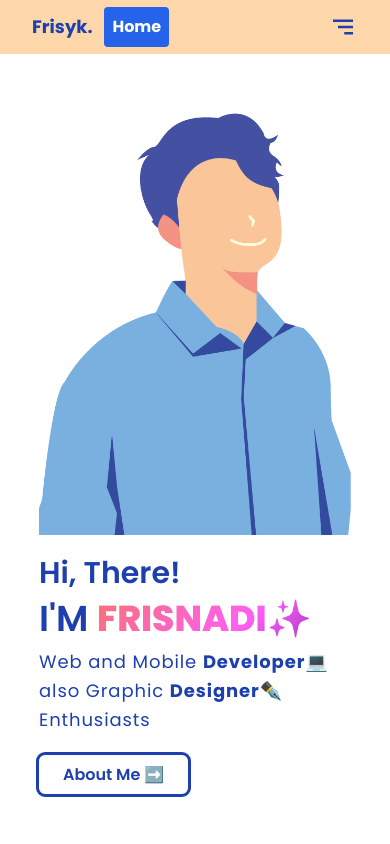
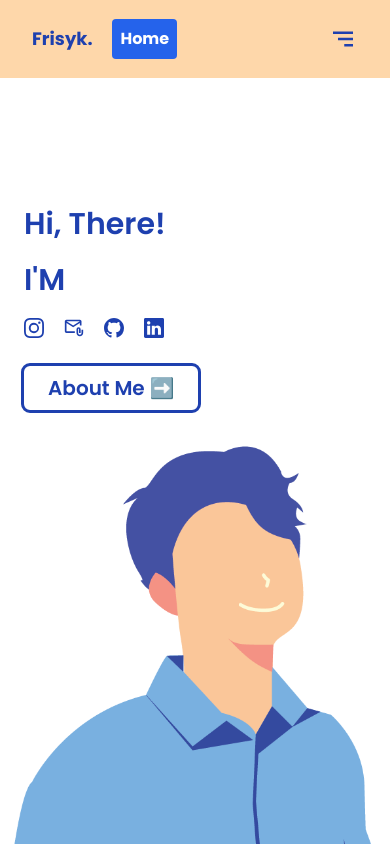
Before and after one commit to Frisyk/star, a Next.js app: page / in a window 390 px wide. Shown: the top 844 px of the page. Built offline with nearby package versions, Linux system fonts and the light colour scheme.

Commit message:
styles: animations

```diff
--- a/app/about/page.jsx
+++ b/app/about/page.jsx
@@ -2,10 +2,6 @@
 import Image from "next/image";
 import profile from "@/public/portofolio/15.png";
 import Link from "next/link";
-
-export const metadata = {
-    title: "About"
-};
 
 export default function AboutPage() {
     return (
@@ -19,7 +15,7 @@
                 animateState: { opacity: 1 },
                 exitState: { opacity: 0 }
             }}
-            className="min-h-screen bg-orange-100 flex flex-col items-center justify-center p-10"
+            className="min-h-screen bg-orange-100 flex flex-col -mt-3 items-center justify-center p-10"
         >
             <div className="max-w-5xl w-full lg:flex items-center justify-center gap-10">
                 <div className="lg:w-1/3">
--- a/app/layout.jsx
+++ b/app/layout.jsx
@@ -7,11 +7,54 @@
 
 export const metadata = {
   title: {
-    default: 'Frisyk',
-    template: '%s | Frisyk',
+    default: "Frisyk - Web Developer & Mobile Developer",
+    template: "%s | Frisyk",
   },
-  description: 'frisnadi Nurul Huda or Frisyk web developer frontend android mobile development',
-}
+  description:
+    "Frisnadi Nurul Huda, atau dikenal sebagai Frisyk, adalah seorang Web Developer dan Mobile Developer yang berfokus pada pengembangan aplikasi berbasis Next.js, React.js, dan Android. Dengan pengalaman dalam membangun website interaktif, aplikasi berbasis mobile, serta optimasi performa web, Frisyk siap membantu menciptakan solusi digital yang inovatif dan berkualitas.",
+
+  openGraph: {
+    title: "Frisyk - Web Developer & Mobile Developer",
+    description:
+      "Frisnadi Nurul Huda (Frisyk) adalah seorang profesional di bidang Web Development dan Mobile Development, mengembangkan aplikasi dengan Next.js, React.js, dan Android. Dengan keahlian dalam desain responsif, UX/UI, serta performa tinggi, Frisyk menawarkan layanan pengembangan web dan aplikasi mobile yang modern dan inovatif.",
+    url: "https://frisyk.vercel.app",
+    type: "website",
+    images: [
+      {
+        url: "https://frisyk.vercel.app/og-image.jpg", // Ganti dengan gambar OG yang relevan
+        width: 1200,
+        height: 630,
+        alt: "Frisyk - Web Developer & Mobile Developer",
+      },
+    ],
+  },
+
+  twitter: {
+    card: "summary_large_image",
+    title: "Frisyk - Web Developer & Mobile Developer",
+    description:
+      "Frisyk adalah seorang Web Developer dan Mobile Developer berpengalaman yang membangun website dan aplikasi berbasis Next.js, React.js, dan Android. Dengan keahlian dalam pengembangan front-end dan optimasi performa, Frisyk menawarkan solusi digital yang efektif dan inovatif.",
+    site: "@frisyk", // Ganti dengan username Twitter (jika ada)
+    images: ["https://frisyk.vercel.app/twitter-image.jpg"], // Ganti dengan gambar Twitter yang sesuai
+  },
+
+  keywords: [
+    "Web Developer",
+    "Mobile Developer",
+    "Frontend Developer",
+    "Next.js",
+    "React.js",
+    "Android Developer",
+    "Website Development",
+    "Frisyk",
+    "UI/UX Design",
+    "Optimasi Performa Web",
+  ],
+
+  robots: "index, follow",
+  author: "Frisnadi Nurul Huda",
+};
+
 
 export default function RootLayout({ children }) {
   return (
@@ -19,7 +62,6 @@
       <body className={`${inter.className} no-scrollbar`}>
           <Header />
           {children}
-        <Footer />
         </body>
     </html>
   )
--- a/app/page.jsx
+++ b/app/page.jsx
@@ -1,74 +1,15 @@
 "use client"
+import { Home } from "@/components/Home";
 import { motion } from "framer-motion";
 import Image from "next/image";
 import Link from "next/link";
+import AboutPage from "./about/page";
 
-export default function Home() {
+export default function page() {
   return (
-    <div className="home flex flex-col my-10 h-screen lg:gap-10 gap-5 pb-10 lg:flex-row items-center w-4/5 mx-auto">
-      {/* Animated Image */}
-      <motion.div
-        initial={{ opacity: 0, y: -50 }}
-        animate={{ opacity: 1, y: 0 }}
-        transition={{ duration: 1, ease: "easeOut" }}
-      >
-        <Image
-          src="/photo/profil2.png"
-          width={1000}
-          height={1200}
-          alt="Frisnadiyk"
-          className="relative w-full bottom-0 lg:w-[800px] -z-10"
-        />
-      </motion.div>
-
-      {/* Animated Text Section */}
-      <motion.div
-        className="text-blue-800 flex flex-col gap-2"
-        initial={{ opacity: 0, x: 50 }}
-        animate={{ opacity: 1, x: 0 }}
-        transition={{ duration: 1.2, ease: "easeOut" }}
-      >
-        <motion.h1
-          className="lg:text-5xl text-3xl font-semibold"
-          initial={{ opacity: 0 }}
-          animate={{ opacity: 1 }}
-          transition={{ delay: 0.5, duration: 1 }}
-        >
-          Hi, There!
-        </motion.h1>
-        <motion.h1
-          className="lg:text-7xl text-4xl font-semibold uppercase"
-          initial={{ opacity: 0 }}
-          animate={{ opacity: 1 }}
-          transition={{ delay: 0.7, duration: 1 }}
-        >
-          I&apos;m{' '}
-          <span className="animated-gradient relative text-transparent bg-clip-text font-extrabold ">
-            Frisnadi✨
-          </span>
-        </motion.h1>
-        <motion.p
-          className="lg:text-3xl text-lg tracking-wider lg:py-2 leading-relaxed mb-5"
-          initial={{ opacity: 0 }}
-          animate={{ opacity: 1 }}
-          transition={{ delay: 1, duration: 1 }}
-        >
-          Web and Mobile <span className="font-bold">Developer💻</span> also Graphic{' '}
-          <span className="font-bold">Designer✒️</span> Enthusiasts
-        </motion.p>
-        <motion.div
-          initial={{ opacity: 0, scale: 0.9 }}
-          animate={{ opacity: 1, scale: 1 }}
-          transition={{ delay: 1.2, duration: 0.8 }}
-        >
-          <Link
-            href="/about"
-            className="bg-transparent text-blue-800 font-semibold t ext-xl py-2 px-6 rounded-md w-fit outline outline-blue-800 hover:bg-blue-800 hover:text-white duration-300"
-          >
-            About Me ➡️
-          </Link>
-        </motion.div>
-      </motion.div>
-    </div>
+    <>
+      <Home/>
+      {/* <AboutPage/> */}
+    </>
   );
 }
--- a/components/Footer.jsx
+++ b/components/Footer.jsx
@@ -1,17 +1,14 @@
 import Link from 'next/link'
-import { BsInstagram, BsWhatsapp, BsGithub, BsLinkedin } from 'react-icons/bs'
+import { BsInstagram, BsGithub, BsLinkedin } from 'react-icons/bs'
+import { MdOutlineAttachEmail } from "react-icons/md";
 
-export default function Footer() {
+export function Footer() {
     return (
-        <footer className="flex w-full items-center mt-10 justify-between p-10 gap-3 lg:gap-10 text-sm lg:text-xl font-bold text-gray-600">
-            <p>Frisyk.</p>
             <section className="flex text-xl md:text-2xl lg:text-3xl gap-5 lg:gap-8">
                 <Link target='_blank' className="hover:text-red-700" href={'https://www.instagram.com/frisnadiyk/'} ><BsInstagram /> </Link>
-                <Link target='_blank' className="hover:text-green-600" href={'https://wa.me/6285225505839'} ><BsWhatsapp  /> </Link>
+                <a target='_blank' className="hover:text-green-600" href='mailto:frisnadi1@gmail.com' ><MdOutlineAttachEmail /> </a>
                 <Link target='_blank' className="hover:text-gray-800" href={'https://github.com/frisyk'} ><BsGithub /> </Link>
                 <Link target='_blank' className="hover:text-blue-600" href={'https://www.linkedin.com/in/frisnadi-nurul-huda-883334247/'} ><BsLinkedin /> </Link>
             </section>
-            <p>&#169;2023</p>
-        </footer>
     )
 }
--- a/components/Header.jsx
+++ b/components/Header.jsx
@@ -4,17 +4,17 @@
 import { IoMdClose } from 'react-icons/io';
 import Link from 'next/link';
 import { usePathname } from 'next/navigation';
+import { motion, AnimatePresence } from 'framer-motion';
 
 export default function Header() {
   const [nav, setNav] = useState(false);
   const handleNav = () => setNav(!nav);
   const pathname = usePathname();
 
-  // Function to extract page title from pathname
   const getPageTitle = (pathname) => {
     if (pathname === '/') return 'Home';
-    const title = pathname.substring(1); // Remove the leading '/'
-    return title.charAt(0).toUpperCase() + title.slice(1); // Capitalize the first letter
+    const title = pathname.substring(1);
+    return title.charAt(0).toUpperCase() + title.slice(1);
   };
 
   const pageTitle = getPageTitle(pathname);
@@ -24,7 +24,6 @@
     { href: '/about', text: 'About' },
     { href: '/projects', text: 'Projects' },
     { href: '/gallery', text: 'Gallery' },
-    { href: '/services', text: 'Services' },
   ];
 
   return (
@@ -52,16 +51,15 @@
 
       {/* Responsive Navigation */}
       <nav className="lg:hidden w-full mx-auto sticky top-0 z-10">
-        <div className="flex justify-between bg-orange-200 items-center px-5">
-            <div className='flex items-center'>
+        <div className="flex justify-between bg-orange-200 items-center px-5 py-3">
+          <div className="flex items-center">
             <Link prefetch={false} className="p-3 font-bold text-lg text-blue-800" href="/">
               Frisyk.
             </Link>
-                <span className="mr-2 text-white bg-blue-600 font-bold p-2 rounded">{pageTitle}</span>
+            <span className="ml-2 text-white bg-blue-600 font-bold p-2 rounded">{pageTitle}</span>
           </div>
 
-
-            <div className='p-3 cursor-pointer text-blue-800'>
+          <div className="p-3 cursor-pointer text-blue-800">
             {!nav ? (
               <BiMenuAltRight onClick={handleNav} size={30} />
             ) : (
@@ -70,11 +68,32 @@
           </div>
         </div>
 
-        <div
-          className={`${
-            nav ? 'absolute w-full' : 'absolute left-[-1000px]'
-          } h-screen flex flex-col justify-center gap-5 ease-in duration-500 text-center bg-white`}
+        {/* AnimatePresence untuk transisi keluar/masuk */}
+        <AnimatePresence>
+          {nav && (
+            <>
+              {/* Overlay saat menu terbuka */}
+              <motion.div
+                className="fixed inset-0 bg-black bg-opacity-50 z-10"
+                initial={{ opacity: 0 }}
+                animate={{ opacity: 1 }}
+                exit={{ opacity: 0 }}
+                onClick={handleNav}
+              />
+
+              {/* Sidebar menu */}
+              <motion.div
+                className="fixed top-0 right-0 h-screen w-3/4 bg-white shadow-lg flex flex-col justify-center gap-5 text-center z-20"
+                initial={{ x: '100%' }}
+                animate={{ x: 0 }}
+                exit={{ x: '100%' }}
+                transition={{ duration: 0.3, ease: 'easeInOut' }}
               >
+                {/* Tombol X di dalam sidebar */}
+                <div className="absolute top-5 right-5">
+                  <IoMdClose className="text-gray-600 hover:text-red-500 cursor-pointer" size={30} onClick={handleNav} />
+                </div>
+
                 {navLinks.map((link) => (
                   <Link
                     key={link.href}
@@ -86,7 +105,10 @@
                     {link.text}
                   </Link>
                 ))}
-        </div>
+              </motion.div>
+            </>
+          )}
+        </AnimatePresence>
       </nav>
     </>
   );
--- /dev/null
+++ b/components/Home.jsx
@@ -0,0 +1,90 @@
+import React, { useState, useEffect } from "react";
+import { motion, AnimatePresence } from "framer-motion";
+import Image from "next/image";
+import Link from "next/link";
+import { Footer } from "./Footer";
+
+export function Home() {
+  const texts = ["Frisnadi✨", "Web Dev💻", "Mobile Dev📱", "Backend Dev🫙"];
+  const [index, setIndex] = useState(0);
+
+  useEffect(() => {
+    const interval = setInterval(() => {
+      setIndex((prevIndex) => (prevIndex + 1) % texts.length);
+    }, 2500); // Ganti teks setiap 2.5 detik
+    return () => clearInterval(interval);
+  }, []);
+
+  return (
+    <div className="flex flex-col h-screen lg:gap-10 gap-5 lg:flex-row items-center w-full mx-auto">
+      {/* Animated Image */}
+      <motion.div
+        initial={{ opacity: 0, scale: 0.8, rotate: -10 }}
+        animate={{ opacity: 1, scale: 1, rotate: 0 }}
+        transition={{ duration: 1.2, ease: "easeOut" }}
+        className="order-2 md:order-1 mt-auto lg:mt-0 "
+      >
+        <Image
+          src="/photo/profil2.png"
+          width={600}
+          height={600}
+          alt="Frisnadiyk"
+          className="relative w-[500px] bottom-0 lg:w-[600px] -z-10"
+        />
+      </motion.div>
+
+      {/* Animated Text Section */}
+      <motion.div
+        className="text-blue-800 flex flex-col order-1 md:order-2 gap-5 w-full lg:w-auto px-6 lg:mt-0 mt-32 "
+        initial={{ opacity: 0, x: 50 }}
+        animate={{ opacity: 1, x: 0 }}
+        transition={{ duration: 1, ease: "easeOut" }}
+      >
+        <motion.h1
+          className="lg:text-5xl text-3xl font-semibold"
+          initial={{ opacity: 0, y: -20 }}
+          animate={{ opacity: 1, y: 0 }}
+          transition={{ delay: 0.3, duration: 1 }}
+        >
+          Hi, There!
+        </motion.h1>
+
+        <motion.h1
+          className="lg:text-5xl text-3xl font-semibold uppercase flex"
+          initial={{ opacity: 0, y: -20 }}
+          animate={{ opacity: 1, y: 0 }}
+          transition={{ delay: 0.5, duration: 1 }}
+        >
+          <span className="mr-2">I&apos;m</span>
+          <AnimatePresence mode="wait">
+            <motion.span
+              key={texts[index]}
+              className=" bg-clip-text font-extrabold"
+              initial={{ opacity: 0, y: 10 }}
+              animate={{ opacity: 1, y: 0 }}
+              exit={{ opacity: 0, y: -10 }}
+              transition={{ duration: 0.5 }}
+            >
+              {texts[index]}
+            </motion.span>
+          </AnimatePresence>
+        </motion.h1>
+
+        <Footer/>
+        <motion.div
+          initial={{ opacity: 0, scale: 0.8 }}
+          animate={{ opacity: 1, scale: 1 }}
+          transition={{ delay: 0.9, duration: 1 }}
+          className="mt-4"
+        >
+          <Link
+            href="/about"
+            className="bg-transparent mt-6 text-blue-800 font-semibold text-xl py-2 px-6 rounded-md w-fit outline outline-blue-800 hover:bg-blue-800 hover:text-white duration-300 transform hover:scale-105"
+          >
+            About Me ➡️
+          </Link>
+        </motion.div>
+      </motion.div>
+    </div>
+  );
+}
```
Lines whose indentation alone changed are shown as unchanged.
